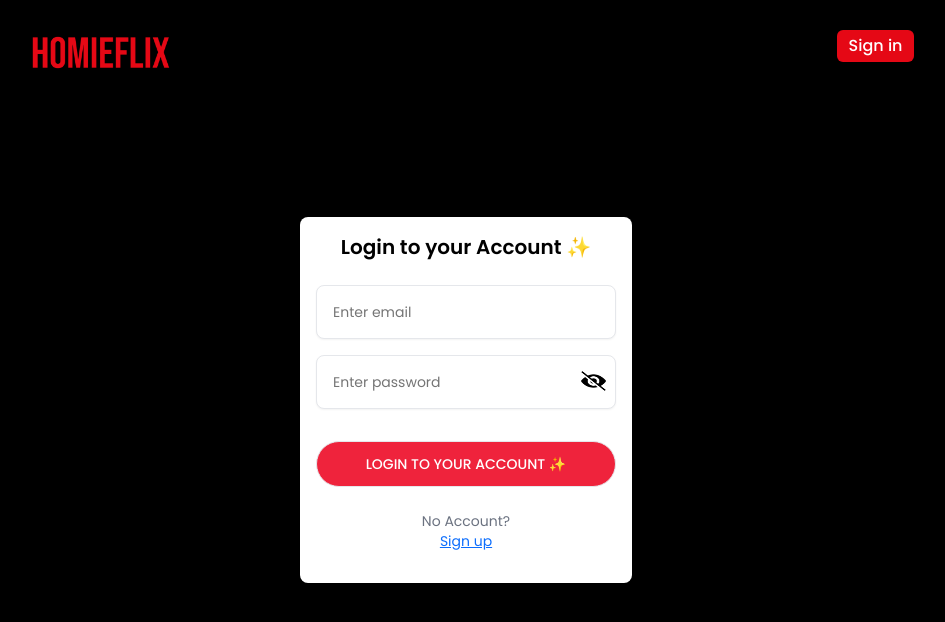
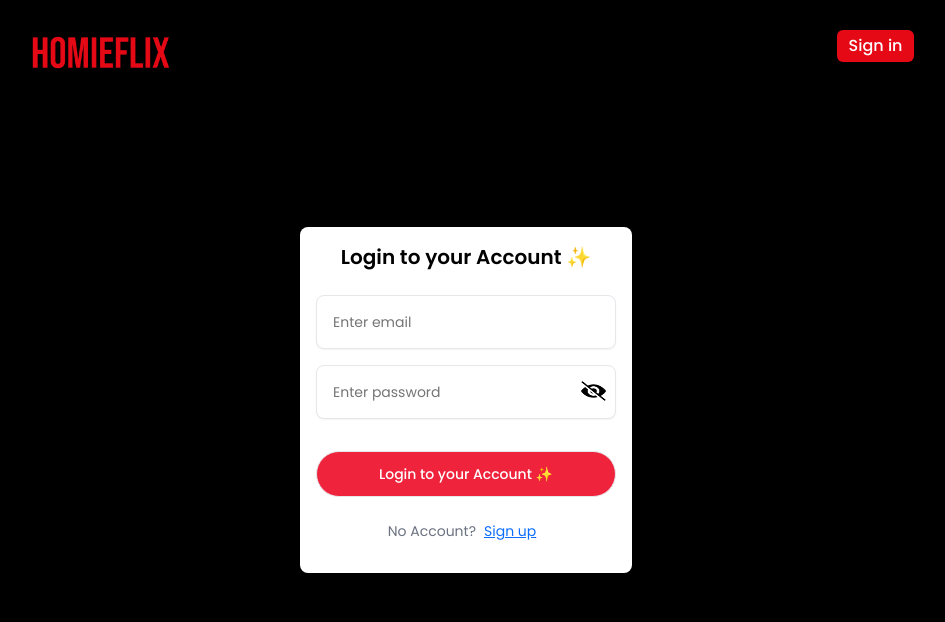
Before and after one commit to codebyviral/Homieflix, a React (Vite) app in the folder frontend/: page /login in a window 1280 px wide. Shown: the top 622 px of the page, without its empty margins (174-1119 px from the left). Built offline with nearby package versions, Linux system fonts and the light colour scheme.

Commit message:
Update - frontend

```diff
--- a/frontend/src/Components/PlanCard.jsx
+++ b/frontend/src/Components/PlanCard.jsx
@@ -12,7 +12,7 @@ const PlanCard = (props) => {
     event.preventDefault();
     const amount = razorpayPrice;
     const currency = "INR";
-    const response = await fetch("http://localhost:4000/order", {
+    const response = await fetch("https://homieflix.onrender.com/order", {
       method: "POST",
       headers: {
         "Content-type": "application/json",
@@ -93,7 +93,10 @@ const PlanCard = (props) => {
             className="btn homie-anime loading-btn text-center buyNowBtn mt-5 rounded-pill text-light"
           >
             {loading ? (
-              <Oval color="#fff" height={20} width={20} />
+              <>
+                <Oval color="#fff" height={20} width={20} />
+                Placing Order...
+              </>
             ) : (
               "Subscribe"
             )}
--- a/frontend/src/Pages/Login.jsx
+++ b/frontend/src/Pages/Login.jsx
@@ -118,17 +118,18 @@ const Login = () => {
           <button type="submit" className="submit mt-4 rounded-pill">
             {loading ? (
               <div className="loader-container">
-                <Oval color="#fff" height={20} width={20} />
+                <>
+                  <Oval color="#fff" height={20} width={20} />
+                  Processing...
+                </>
               </div>
             ) : (
               "Login to your Account ✨"
             )}
           </button>
-          <p className="signup-link mt-4">
+          <p className="signup-link nowrap mt-4">
             No Account?
-            <p>
-              <a href="/signup">Sign up</a>
-            </p>
+              <a className="mx-2" href="/signup">Sign up</a>
           </p>
         </form>
       </div>
--- a/frontend/src/Pages/Signup.jsx
+++ b/frontend/src/Pages/Signup.jsx
@@ -163,7 +163,10 @@ const Signup = () => {
           >
             {loading ? (
               <div className="loader-container">
-                <Oval color="#fff" height={20} width={20} />
+                <>
+                  <Oval color="#fff" height={20} width={20} />
+                  Processing...
+                </>
               </div>
             ) : (
               "Signup New Account ✨"
--- a/frontend/src/Styles/Forms.css
+++ b/frontend/src/Styles/Forms.css
@@ -51,7 +51,6 @@
   font-weight: 500;
   width: 100%;
   border-radius: 0.5rem;
-  text-transform: uppercase;
 }
 
 .signup-link {
--- a/frontend/src/Styles/globals.css
+++ b/frontend/src/Styles/globals.css
@@ -291,10 +291,16 @@ body {
   body {
     overflow-x: hidden;
   }
+  .tvContainer {
+    display: none !important;
+  }
   .labelText {
     top: 80px;
     position: relative;
     z-index: 2;
+  }
+  .streamingText {
+    font-size: calc(48px / 2);
   }
   .captionText {
     font-size: 16px;
```
